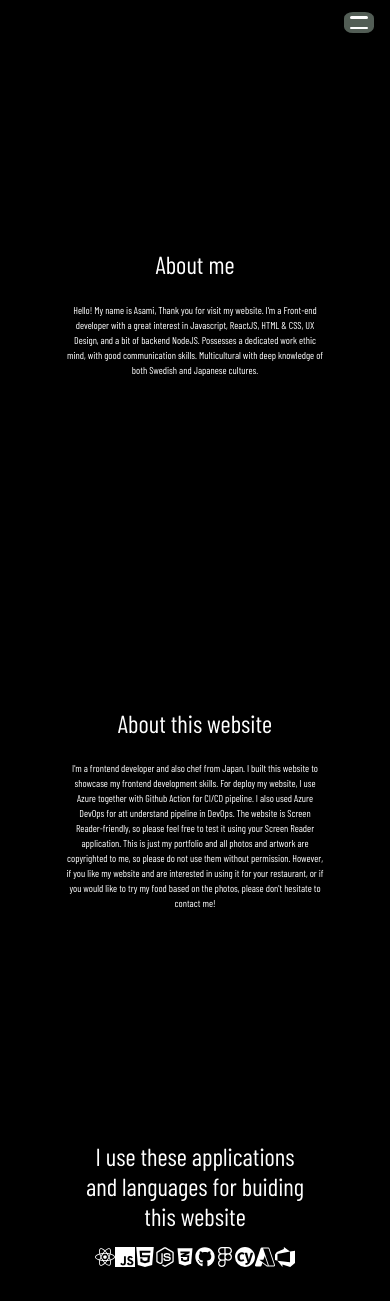
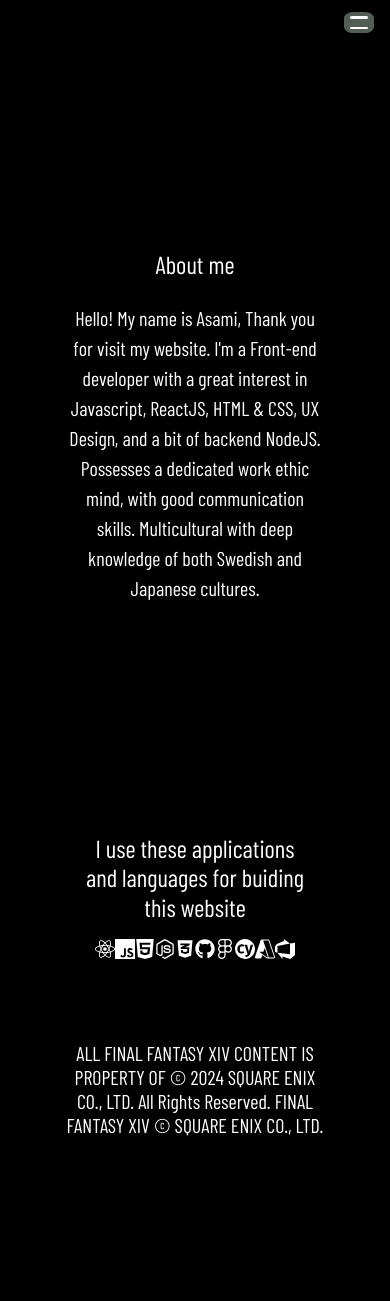
Before and after one commit to Asamijonsson/portfolio2023, a React (Create React App) app: page /aboutme in a window 390 px wide. Shown: the top 1301 px of the page. After the commit the page ends 1197 px from the top, so only its background shows below. Built offline with nearby package versions, Linux system fonts and the light colour scheme.

Commit message:
change about me font

```diff
--- a/src/Pages/Aboutme.jsx
+++ b/src/Pages/Aboutme.jsx
@@ -23,7 +23,7 @@ const Aboutme = () => {
         </p>
       </article>
 
-      <article className={style.aboutwebsite}>
+      {/* <article className={style.aboutwebsite}>
         <h2>About this website</h2>
         <p className={style.maintext}>
           I'm a frontend developer and also chef from
@@ -38,7 +38,7 @@ const Aboutme = () => {
           like to try my food based on the photos, please don't hesitate to
           contact me!
         </p>
-      </article>
+      </article> */}
       <article className={style.aboutmeKnowledge}>
         <h2>
           I use these applications and languages for buiding this website
--- a/src/Pages/Aboutme.module.css
+++ b/src/Pages/Aboutme.module.css
@@ -2,6 +2,7 @@
 .maintext {
   padding-left: 130px;
   padding-right: 130px;
+  font-size: 30px;
 }
 
 
@@ -58,7 +59,7 @@
     padding-left: 200px;
   }
   .maintext {
-    font-size: 10px;
+    font-size: 20px;
     padding: 15px;
   }
 }
```
